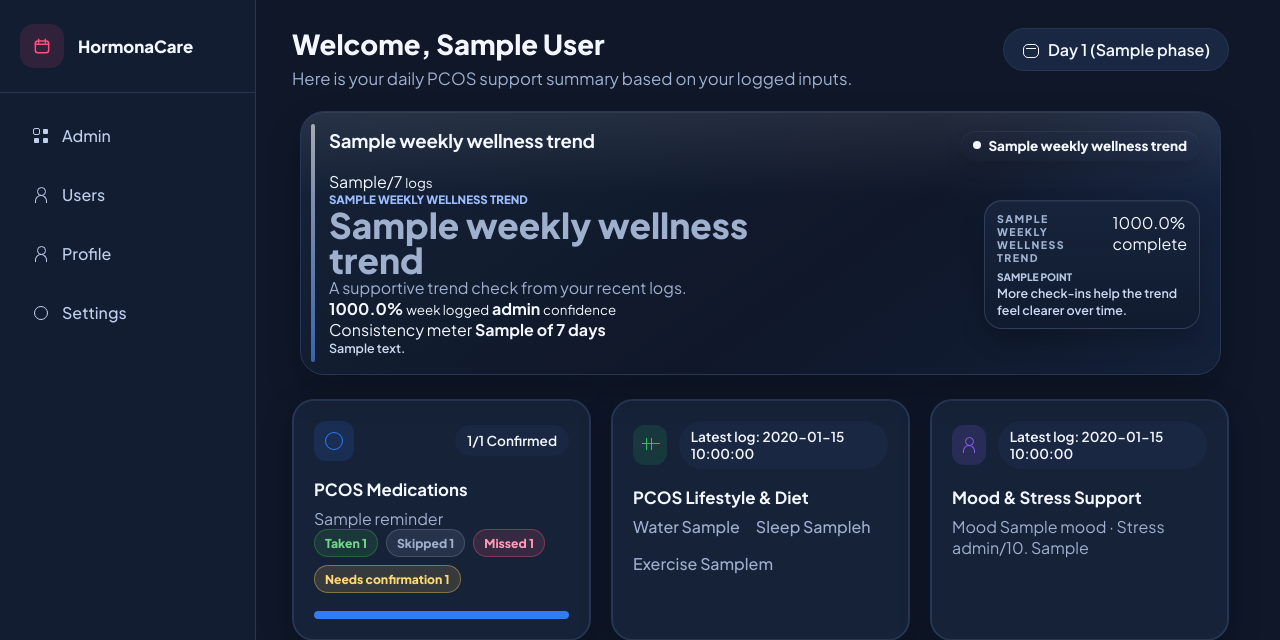
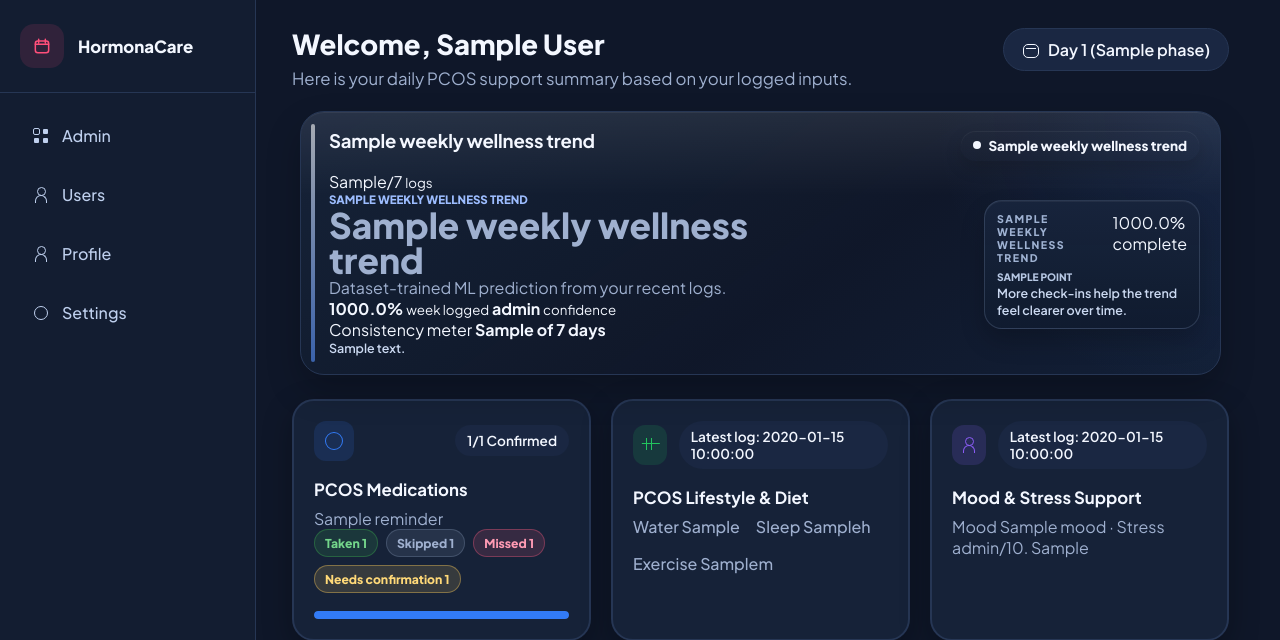
Before and after one commit to seuiaaaaaaaa/HormonaCare, a Flask app: template templates/dashboard.html in a window 1280 px wide. Shown: the top 640 px of the page. Run offline with Flask 3, Linux system fonts and the light colour scheme; the visitor is signed in with stand-in values (Sample User, id 1); tables that the repository leaves empty hold one stand-in row (values such as "Sample post"); the template is opened without the code that fills it: most values are stand-ins (such as "Sample title", 1, 10 or a date in 2020); data that the repository does not hold is empty; some libraries are stand-ins or nearby versions.

Commit message:
Clarify dashboard ML trend labeling

```diff
--- a/ml_service.py
+++ b/ml_service.py
@@ -200,7 +200,7 @@ def build_weekly_display_label(predicted_label, logged_days):
 def build_weekly_badge_label(predicted_label, logged_days):
     if logged_days <= 0:
         return "No recent logs"
-    return "Recent logged data"
+    return "Dataset-trained ML"
 
 
 def build_weekly_result_label(predicted_label, logged_days):
@@ -213,8 +213,8 @@ def build_weekly_trend_label(logged_days):
     if logged_days <= 0:
         return "Trend pending"
     if logged_days <= 5:
-        return "Preliminary Trend"
-    return "Wellness Trend"
+        return "Preliminary ML Trend"
+    return "ML Wellness Trend"
 
 
 def build_weekly_checkin_line(logged_days):
--- a/templates/dashboard.html
+++ b/templates/dashboard.html
@@ -19,7 +19,6 @@
         {% set wellness_logged_days = metrics.weekly_wellness_trend.logged_days|default(0) %}
         {% set wellness_completion = ((wellness_logged_days / 7) * 100)|round(0, 'floor') %}
         {% set wellness_result_label = metrics.weekly_wellness_trend.result_label|default(metrics.weekly_wellness_trend.display_label|default(metrics.weekly_wellness_trend.predicted_label)) %}
-        {% set wellness_soft_label = 'Needs attention' if wellness_result_label|lower == 'declining' else wellness_result_label %}
         <div class="wellness-card-header">
             <div class="wellness-card-title-wrap">
                 <div>
@@ -44,9 +43,9 @@
                             {{ metrics.weekly_wellness_trend.trend_label|default('Wellness Trend') }}
                         </p>
                         <p class="wellness-status-result wellness-status-result-{{ metrics.weekly_wellness_trend.tone }}">
-                            {{ wellness_soft_label }}
+                            {{ wellness_result_label }}
                         </p>
-                        <p class="wellness-support-context">A supportive trend check from your recent logs.</p>
+                        <p class="wellness-support-context">Dataset-trained ML prediction from your recent logs.</p>
                     </div>
                 </div>
 
```
